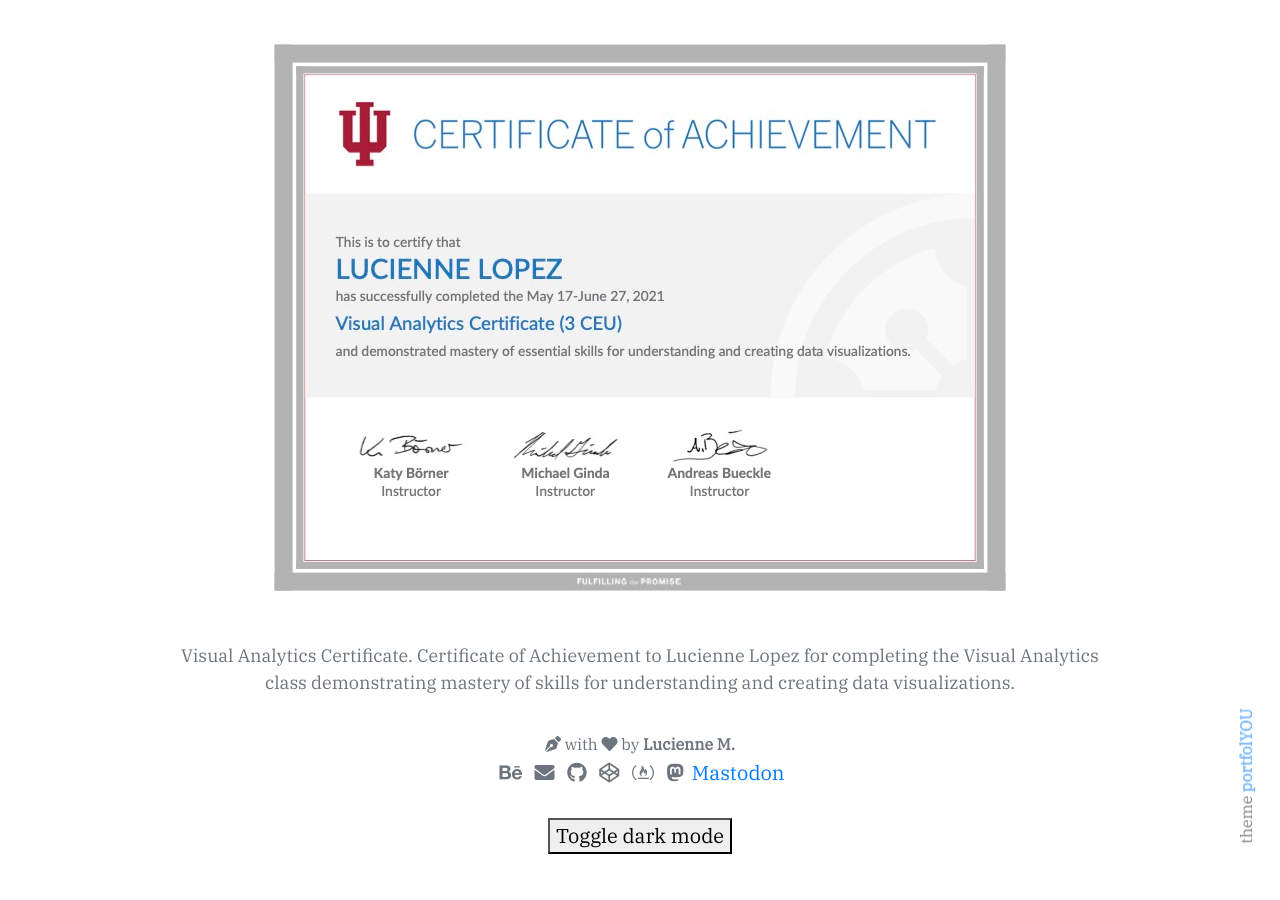
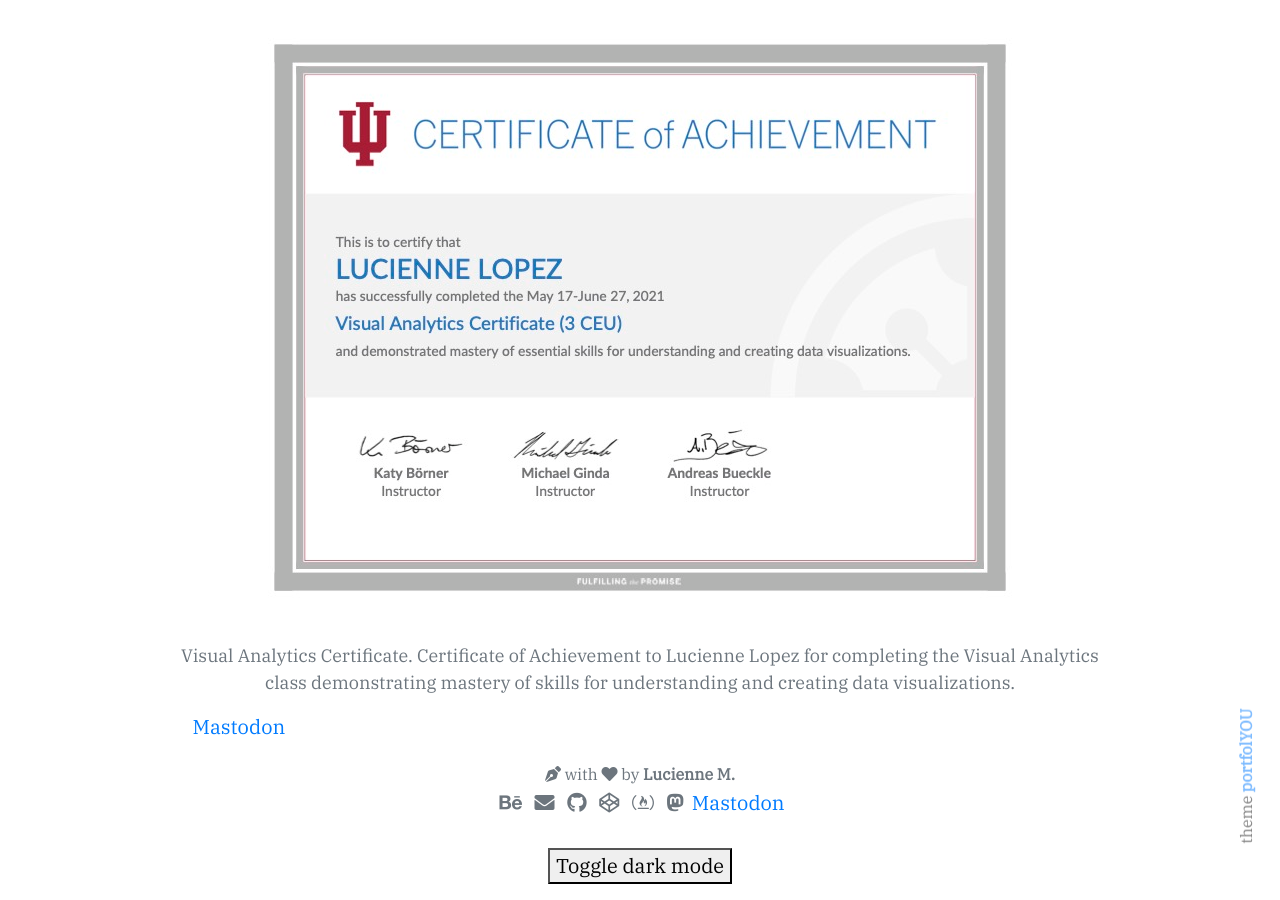
Before and after one commit to lmldvd/lmldvd.github.io, a Jekyll site: the page built from pages/about.md, in a window 1280 px wide and 900 px high, scrolled down 3926 px. Built offline with Jekyll 4.4.1, drawn with Linux system fonts in a browser that asks for light colours; nearby versions of some CDN libraries; emoji names are drawn with the system emoji font; some web fonts are replaced; before the commit the page ends 4796 px from its top, so only the background shows below that.

Commit message:
Update about.md
Trying the mastodon verified link here.

```diff
--- a/pages/about.md
+++ b/pages/about.md
@@ -35,3 +35,7 @@
 <div class="row">
   {% include elements/figure.html image="https://raw.githubusercontent.com/lmldvd/lmldvd.github.io/9aa2e6b1c7dcab505003e712b7449b78fd270ab0/images/visual-analytics-certificate-3-ceu-lucienne-lopez.jpg" caption="Visual Analytics Certificate. Certificate of Achievement to Lucienne Lopez for completing the Visual Analytics class demonstrating mastery of skills for understanding and creating data visualizations." %}
  </div>
+
+ <div>
+  <a rel="me" href="https://mastodon.social/@lmldvd">Mastodon</a>
+  </div>
```
